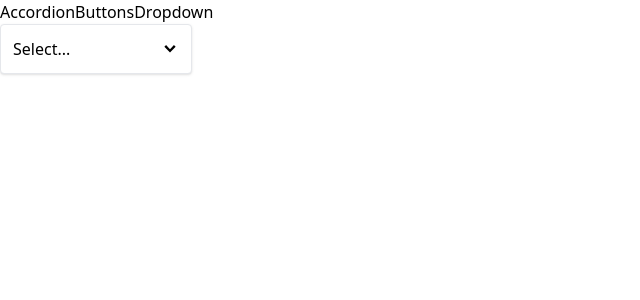
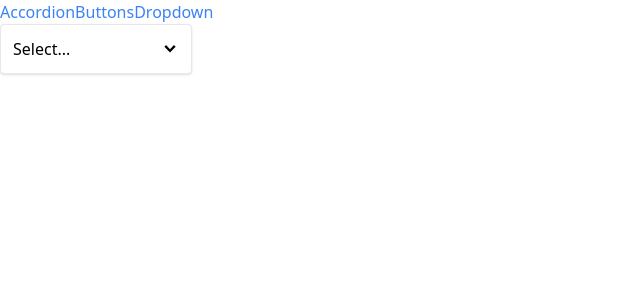
Before and after one commit to sabrinamaral/widgets, a React (Create React App) app: page /dropdown in a window 1280 px wide. Shown: the top 300 px of the page, without its empty margins (0-640 px from the left). Built offline with nearby package versions, Linux system fonts and the light colour scheme.

Commit message:
rename custom hook

```diff
--- a/src/components/Link.js
+++ b/src/components/Link.js
@@ -1,8 +1,9 @@
-import useNavigateContext from "../hooks/useNavigateContext";
+import useNavigation from "../hooks/use-navigation";
+import classNames from "classnames";
 
 const Link = ({ to, children }) => {
-  const { navigate } = useNavigateContext();
-
+  const { navigate } = useNavigation();
+  const classes = classNames("text-blue-500");
   const handleClick = (e) => {
     if (e.metaKey || e.ctrlKey) {
       return;
@@ -11,7 +12,7 @@
     navigate(to);
   };
   return (
-    <a href={to} onClick={handleClick}>
+    <a className={classes} href={to} onClick={handleClick}>
       {children}
     </a>
   );
--- a/src/components/Route.js
+++ b/src/components/Route.js
@@ -1,7 +1,7 @@
-import useNavigateContext from "../hooks/useNavigateContext";
+import useNavigation from "../hooks/use-navigation";
 
 const Route = ({ children, path }) => {
-  const { currentPath } = useNavigateContext();
+  const { currentPath } = useNavigation();
   if (currentPath === path) {
     return children;
   }
--- a/src/hooks/useNavigateContext.js
+++ b/src/hooks/use-navigation.js
@@ -1,8 +1,8 @@
 import { useContext } from "react";
 import NavigationContext from "../context/navigation";
 
-const useNavigateContext = () => {
+const useNavigation = () => {
   return useContext(NavigationContext);
 };
 
-export default useNavigateContext;
+export default useNavigation;
```
